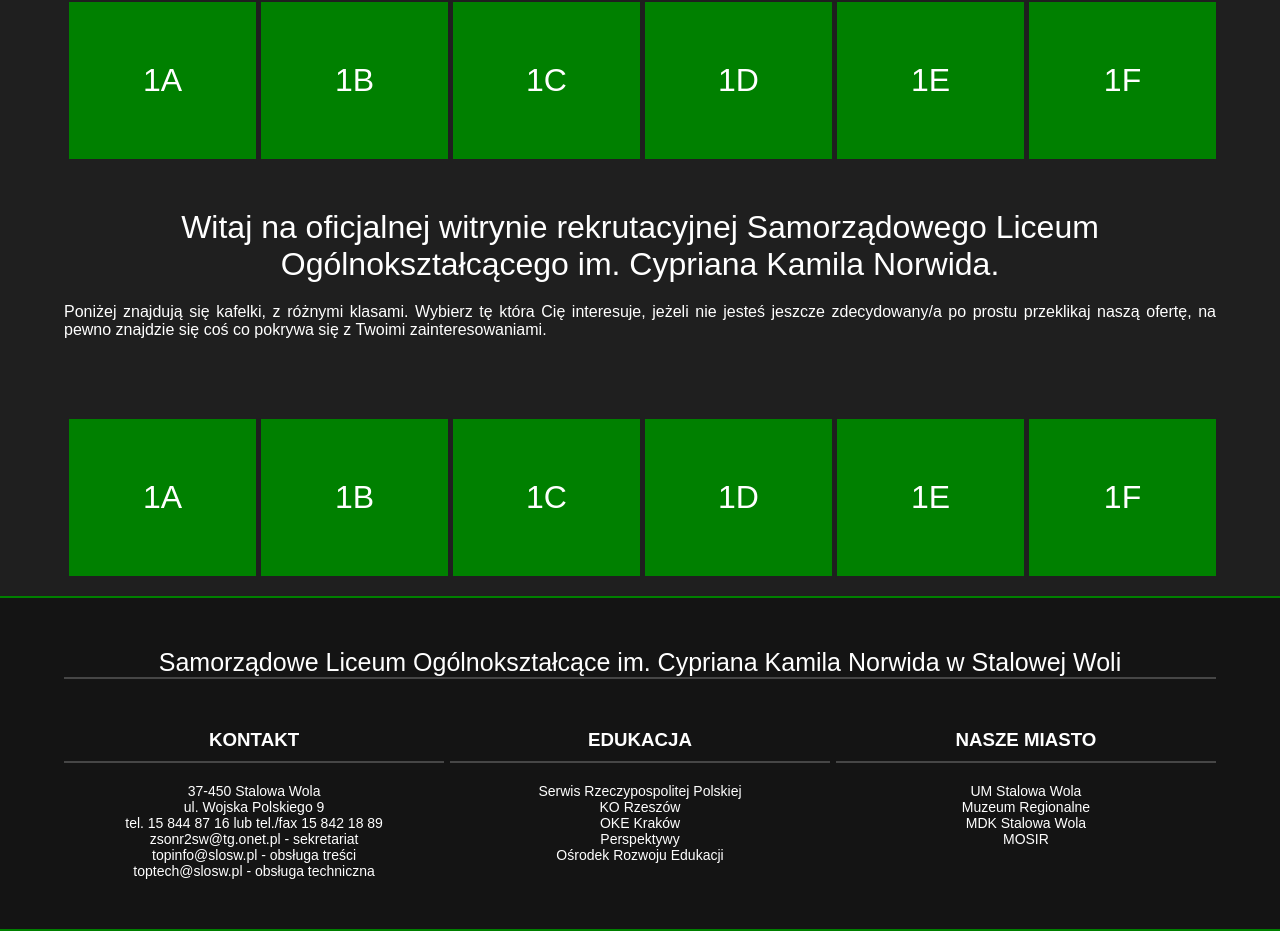
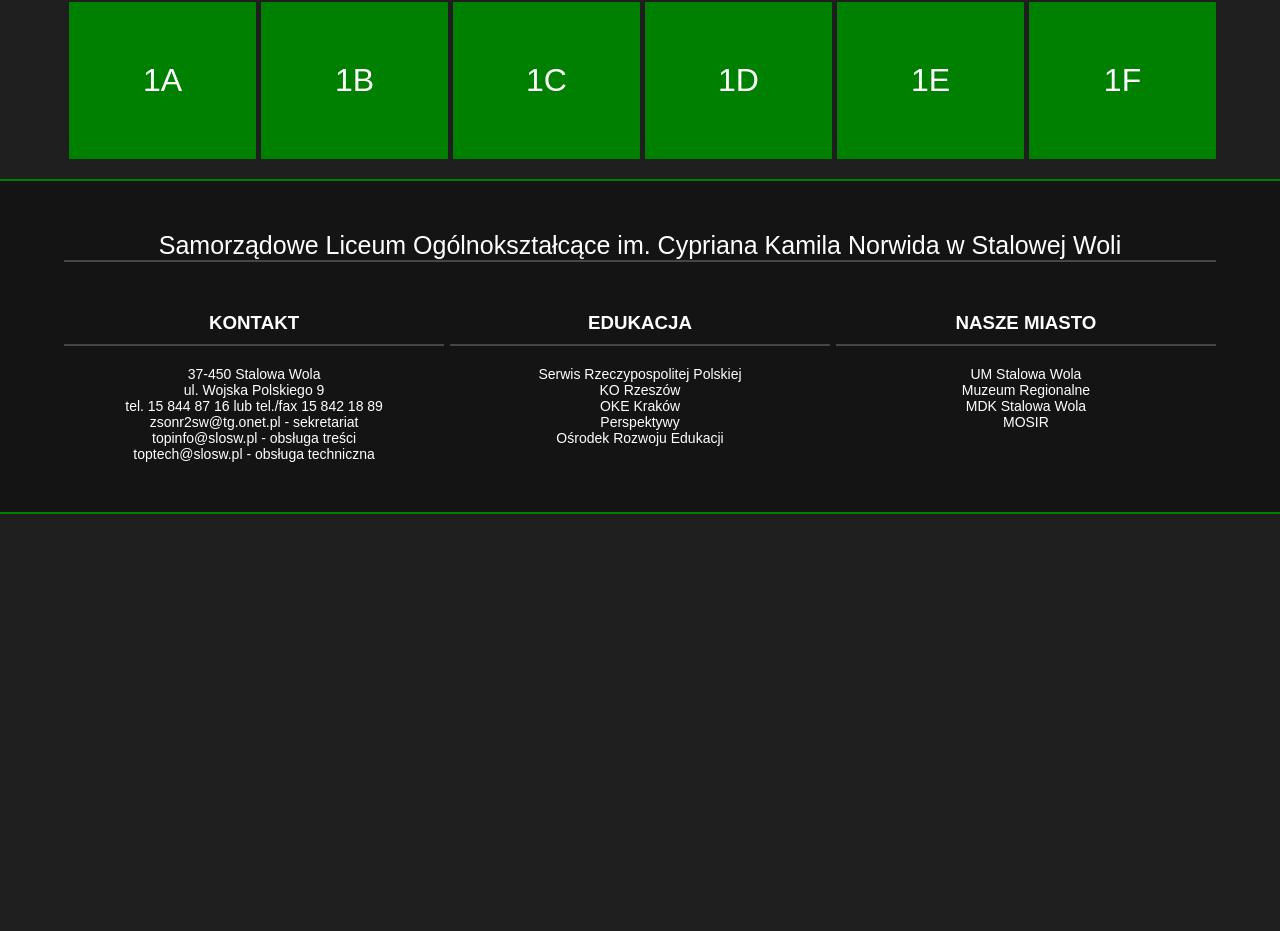
Before and after one commit to rtsncs/slorekrutacja2k20, a React (Create React App) app: page / in a window 1280 px wide. Shown: the part 959-1890 px from the top of the page. After the commit the page ends 1473 px from the top, so only its background shows below. Built offline with nearby package versions, Linux system fonts and the light colour scheme.

Commit message:
hotfix v2137

```diff
--- a/src/components/App.js
+++ b/src/components/App.js
@@ -37,9 +37,6 @@ const App = () => {
           <Route path="/class-f">
             <ClassF />
           </Route>
-          <Route>
-            <Menu />
-          </Route>
         </Switch>
       </div>
       <Footer />
```
